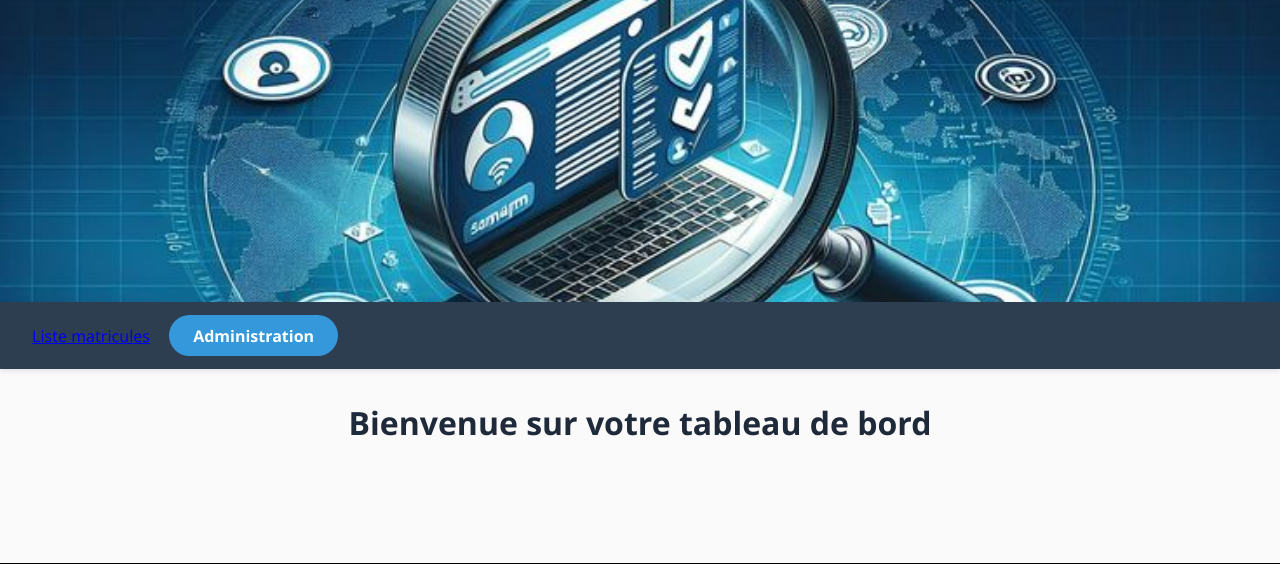
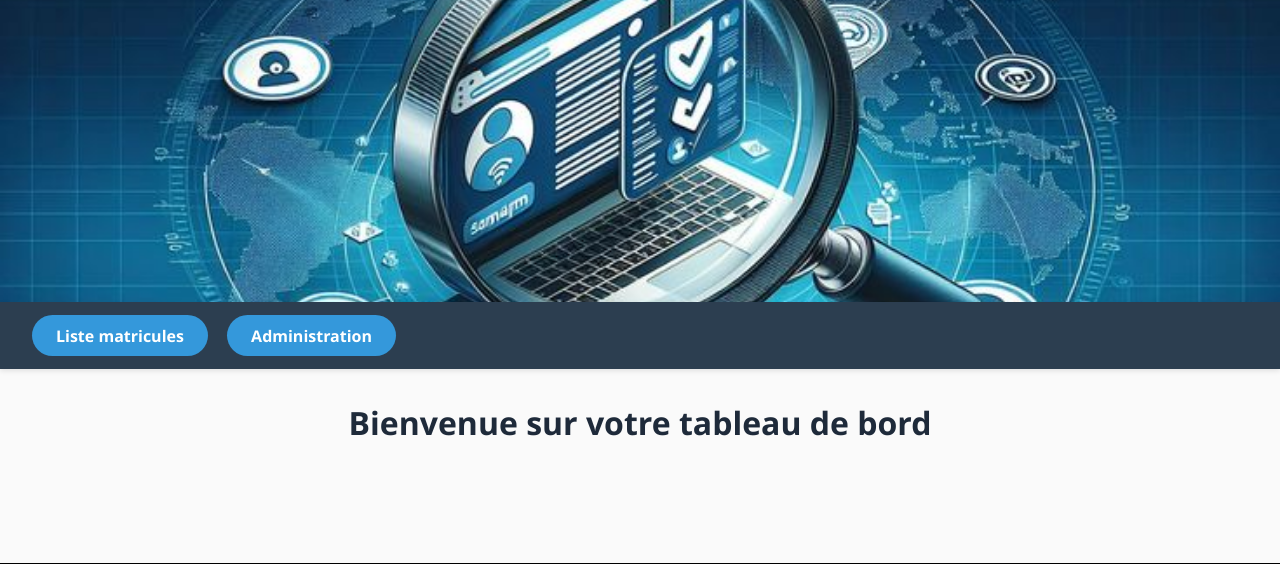
Before and after one commit to kashalarocher-star/Vehi__, a Django app: page / in a window 1280 px wide. Shown: the top 564 px of the page. Run offline with Django 5.2, Linux system fonts and the light colour scheme.

Commit message:
changer index

```diff
--- a/VehiTrack/templates/VehiTrack/index.html
+++ b/VehiTrack/templates/VehiTrack/index.html
@@ -35,7 +35,7 @@
      <!-- BARRE D'ÉTAT EN HAUT AVEC BOUTONS -->
         <div class="status-bar">
             <div class="nav-buttons">
-                <a href="{% url 'liste_matricules' % }" >Liste matricules</a>
+                <a href="{% url 'liste_matricules' % }" class="btn-status">Liste matricules</a>
                 <a href="/admin/" target="_blank" class="btn-status">Administration</a>
             </div>
         </div>
```
